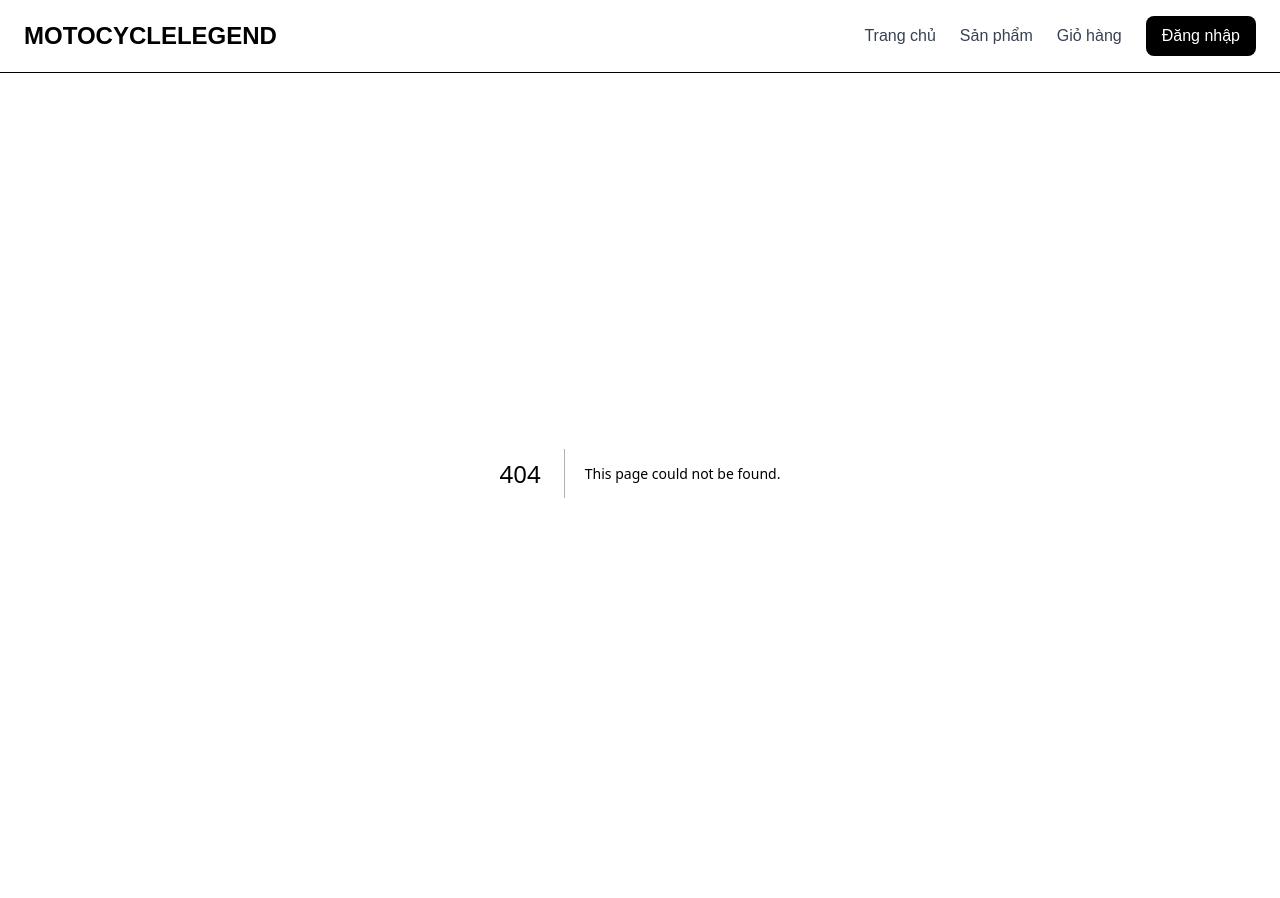
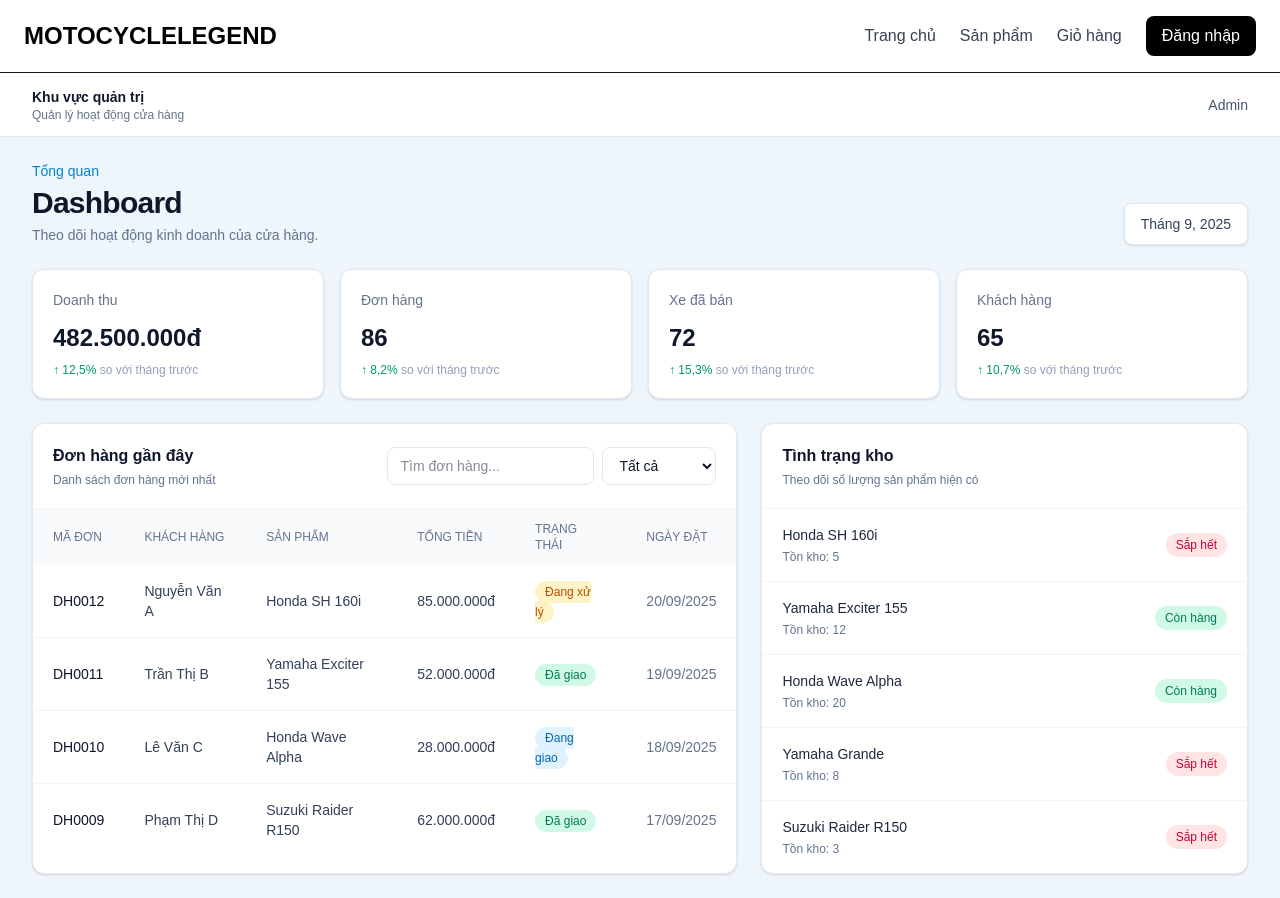
Before and after one commit to nguyenvutruongson23062006/THLTW_HungSon_24D_Temp, a Next.js app in the folder frontend/: page /admin in a window 1280 px wide. Before the commit this address had no page. Before the commit the page ends 873 px from the top, so only its background shows below. Built offline with nearby package versions, Linux system fonts and the light colour scheme.

Commit message:
tạo file layout và page cho trang admin

```diff
--- /dev/null
+++ b/frontend/app/admin/layout.tsx
@@ -0,0 +1,25 @@
+export default function BoCucQuanTri({
+  children,
+}: Readonly<{
+  children: React.ReactNode;
+}>) {
+  return (
+    <div className="min-h-screen bg-[#eef5fb] text-slate-900">
+      <header className="flex h-16 items-center justify-between border-b border-slate-200 bg-white px-5 sm:px-8">
+        <div>
+          <p className="text-sm font-semibold text-slate-900">
+            Khu vực quản trị
+          </p>
+
+          <p className="text-xs text-slate-500">
+            Quản lý hoạt động cửa hàng
+          </p>
+        </div>
+
+        <span className="text-sm text-slate-600">Admin</span>
+      </header>
+
+      <main className="px-5 py-6 sm:px-8">{children}</main>
+    </div>
+  );
+}
--- /dev/null
+++ b/frontend/app/admin/page.tsx
@@ -0,0 +1,258 @@
+"use client";
+
+import { useState } from "react";
+
+type DonHang = {
+  maDon: string;
+  khachHang: string;
+  sanPham: string;
+  tongTien: string;
+  trangThai: "Đang xử lý" | "Đã giao" | "Đang giao" | "Đã hủy";
+  ngayDat: string;
+};
+
+const danhSachDonHang: DonHang[] = [
+  {
+    maDon: "DH0012",
+    khachHang: "Nguyễn Văn A",
+    sanPham: "Honda SH 160i",
+    tongTien: "85.000.000đ",
+    trangThai: "Đang xử lý",
+    ngayDat: "20/09/2025",
+  },
+  {
+    maDon: "DH0011",
+    khachHang: "Trần Thị B",
+    sanPham: "Yamaha Exciter 155",
+    tongTien: "52.000.000đ",
+    trangThai: "Đã giao",
+    ngayDat: "19/09/2025",
+  },
+  {
+    maDon: "DH0010",
+    khachHang: "Lê Văn C",
+    sanPham: "Honda Wave Alpha",
+    tongTien: "28.000.000đ",
+    trangThai: "Đang giao",
+    ngayDat: "18/09/2025",
+  },
+  {
+    maDon: "DH0009",
+    khachHang: "Phạm Thị D",
+    sanPham: "Suzuki Raider R150",
+    tongTien: "62.000.000đ",
+    trangThai: "Đã giao",
+    ngayDat: "17/09/2025",
+  },
+];
+
+const danhSachTonKho = [
+  { sanPham: "Honda SH 160i", tonKho: 5, trangThai: "Sắp hết" },
+  { sanPham: "Yamaha Exciter 155", tonKho: 12, trangThai: "Còn hàng" },
+  { sanPham: "Honda Wave Alpha", tonKho: 20, trangThai: "Còn hàng" },
+  { sanPham: "Yamaha Grande", tonKho: 8, trangThai: "Sắp hết" },
+  { sanPham: "Suzuki Raider R150", tonKho: 3, trangThai: "Sắp hết" },
+];
+
+const mauTrangThai: Record<string, string> = {
+  "Đang xử lý": "bg-amber-100 text-amber-700",
+  "Đã giao": "bg-emerald-100 text-emerald-700",
+  "Đang giao": "bg-sky-100 text-sky-700",
+  "Đã hủy": "bg-rose-100 text-rose-700",
+  "Còn hàng": "bg-emerald-100 text-emerald-700",
+  "Sắp hết": "bg-rose-100 text-rose-700",
+};
+
+export default function TrangTongQuanQuanTri() {
+  const [tuKhoa, setTuKhoa] = useState("");
+  const [trangThai, setTrangThai] = useState("Tất cả");
+
+  const donHangHienThi = danhSachDonHang.filter((donHang) => {
+    const khopTuKhoa = `${donHang.maDon} ${donHang.khachHang} ${donHang.sanPham}`
+      .toLowerCase()
+      .includes(tuKhoa.toLowerCase());
+
+    const khopTrangThai =
+      trangThai === "Tất cả" || donHang.trangThai === trangThai;
+
+    return khopTuKhoa && khopTrangThai;
+  });
+
+  return (
+    <div className="space-y-6">
+      <div className="flex flex-col justify-between gap-4 md:flex-row md:items-end">
+        <div>
+          <p className="text-sm font-medium text-sky-600">Tổng quan</p>
+
+          <h1 className="mt-1 text-3xl font-bold tracking-tight text-slate-900">
+            Dashboard
+          </h1>
+
+          <p className="mt-1 text-sm text-slate-500">
+            Theo dõi hoạt động kinh doanh của cửa hàng.
+          </p>
+        </div>
+
+        <button className="rounded-lg border border-slate-200 bg-white px-4 py-2.5 text-sm font-medium text-slate-700 shadow-sm">
+          Tháng 9, 2025
+        </button>
+      </div>
+
+      <section className="grid gap-4 sm:grid-cols-2 xl:grid-cols-4">
+        {[
+          ["Doanh thu", "482.500.000đ", "12,5%"],
+          ["Đơn hàng", "86", "8,2%"],
+          ["Xe đã bán", "72", "15,3%"],
+          ["Khách hàng", "65", "10,7%"],
+        ].map(([nhan, giaTri, thayDoi]) => (
+          <article
+            key={nhan}
+            className="rounded-xl border border-slate-200 bg-white p-5 shadow-sm"
+          >
+            <p className="text-sm text-slate-500">{nhan}</p>
+
+            <p className="mt-3 text-2xl font-bold text-slate-900">
+              {giaTri}
+            </p>
+
+            <p className="mt-2 text-xs text-emerald-600">
+              ↑ {thayDoi}{" "}
+              <span className="text-slate-400">
+                so với tháng trước
+              </span>
+            </p>
+          </article>
+        ))}
+      </section>
+
+      <section className="grid gap-6 xl:grid-cols-[1.45fr_1fr]">
+        <article className="overflow-hidden rounded-xl border border-slate-200 bg-white shadow-sm">
+          <div className="flex flex-col gap-3 border-b border-slate-100 p-5 sm:flex-row sm:items-center sm:justify-between">
+            <div>
+              <h2 className="font-semibold text-slate-900">
+                Đơn hàng gần đây
+              </h2>
+
+              <p className="mt-1 text-xs text-slate-500">
+                Danh sách đơn hàng mới nhất
+              </p>
+            </div>
+
+            <div className="flex flex-col gap-2 sm:flex-row">
+              <input
+                value={tuKhoa}
+                onChange={(event) => setTuKhoa(event.target.value)}
+                placeholder="Tìm đơn hàng..."
+                className="rounded-lg border border-slate-200 px-3 py-2 text-sm outline-none focus:border-sky-500"
+              />
+
+              <select
+                value={trangThai}
+                onChange={(event) => setTrangThai(event.target.value)}
+                className="rounded-lg border border-slate-200 px-3 py-2 text-sm outline-none focus:border-sky-500"
+              >
+                <option>Tất cả</option>
+                <option>Đang xử lý</option>
+                <option>Đang giao</option>
+                <option>Đã giao</option>
+                <option>Đã hủy</option>
+              </select>
+            </div>
+          </div>
+
+          <div className="overflow-x-auto">
+            <table className="w-full min-w-170 text-left text-sm">
+              <thead className="bg-slate-50 text-xs uppercase text-slate-500">
+                <tr>
+                  <th className="px-5 py-3 font-medium">Mã đơn</th>
+                  <th className="px-5 py-3 font-medium">Khách hàng</th>
+                  <th className="px-5 py-3 font-medium">Sản phẩm</th>
+                  <th className="px-5 py-3 font-medium">Tổng tiền</th>
+                  <th className="px-5 py-3 font-medium">Trạng thái</th>
+                  <th className="px-5 py-3 font-medium">Ngày đặt</th>
+                </tr>
+              </thead>
+
+              <tbody className="divide-y divide-slate-100">
+                {donHangHienThi.map((donHang) => (
+                  <tr key={donHang.maDon} className="text-slate-700">
+                    <td className="px-5 py-4 font-medium text-slate-900">
+                      {donHang.maDon}
+                    </td>
+
+                    <td className="px-5 py-4">
+                      {donHang.khachHang}
+                    </td>
+
+                    <td className="px-5 py-4">
+                      {donHang.sanPham}
+                    </td>
+
+                    <td className="px-5 py-4 font-medium">
+                      {donHang.tongTien}
+                    </td>
+
+                    <td className="px-5 py-4">
+                      <span
+                        className={`rounded-full px-2.5 py-1 text-xs font-medium ${mauTrangThai[donHang.trangThai]}`}
+                      >
+                        {donHang.trangThai}
+                      </span>
+                    </td>
+
+                    <td className="px-5 py-4 text-slate-500">
+                      {donHang.ngayDat}
+                    </td>
+                  </tr>
+                ))}
+              </tbody>
+            </table>
+          </div>
+
+          {donHangHienThi.length === 0 && (
+            <p className="p-8 text-center text-sm text-slate-500">
+              Không tìm thấy đơn hàng phù hợp.
+            </p>
+          )}
+        </article>
+
+        <article className="overflow-hidden rounded-xl border border-slate-200 bg-white shadow-sm">
+          <div className="border-b border-slate-100 p-5">
+            <h2 className="font-semibold text-slate-900">
+              Tình trạng kho
+            </h2>
+
+            <p className="mt-1 text-xs text-slate-500">
+              Theo dõi số lượng sản phẩm hiện có
+            </p>
+          </div>
+
+          <div className="divide-y divide-slate-100">
+            {danhSachTonKho.map((sanPham) => (
+              <div
+                key={sanPham.sanPham}
+                className="flex items-center justify-between gap-4 px-5 py-4"
+              >
+                <div>
+                  <p className="text-sm font-medium text-slate-800">
+                    {sanPham.sanPham}
+                  </p>
+
+                  <p className="mt-1 text-xs text-slate-500">
+                    Tồn kho: {sanPham.tonKho}
+                  </p>
+                </div>
+
+                <span
+                  className={`whitespace-nowrap rounded-full px-2.5 py-1 text-xs font-medium ${mauTrangThai[sanPham.trangThai]}`}
+                >
+                  {sanPham.trangThai}
+                </span>
+              </div>
+            ))}
+          </div>
+        </article>
+      </section>
+    </div>
+  );
+}
```
